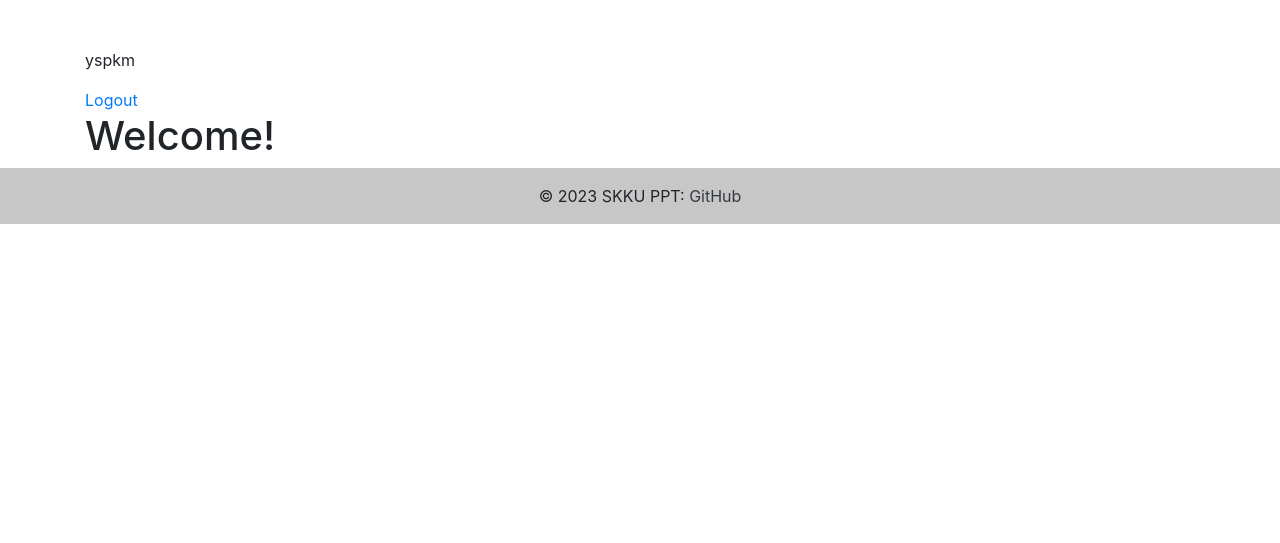
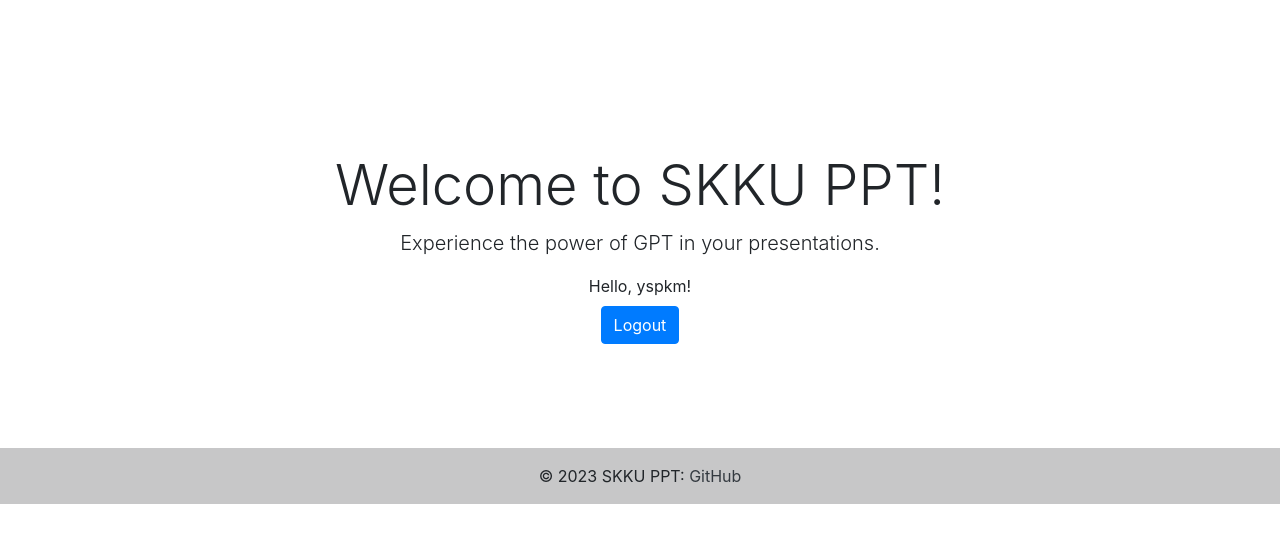
Before and after one commit to skkuppt/skkuppt, a Django app: page / in a window 1280 px wide. Shown: the part 56-599 px from the top of the page. Run offline with Django 3.2, Linux system fonts and the light colour scheme; a user stored in the database is signed in; some libraries are stand-ins or nearby versions.

```diff
--- a/src/generator/frontend/templates/index.html
+++ b/src/generator/frontend/templates/index.html
@@ -2,15 +2,34 @@
 
 {% block main_area %}
 
-
-{% if request.user.is_authenticated %}
-  <p>{{ request.user.username }}</p>
-  <a href="{% url 'logout' %}">Logout</a>
-{% else %}
-  <a href="{% url 'login' %}">Login</a>
-  <a href="{% url 'signup' %}">Signup</a>
-{% endif %}
-
-<h1>Welcome!</h1>
+<!-- Bootstrap Carousel for Sliding Effect -->
+<div id="mainCarousel" class="carousel slide" data-ride="carousel">
+  <div class="carousel-inner">
+    <div class="carousel-item active">
+      <div class="d-flex justify-content-center align-items-center" style="min-height: 400px;">
+        <div class="text-center">
+          <h1 class="display-4">Welcome to SKKU PPT!</h1>
+          <p class="lead">Experience the power of GPT in your presentations.</p>
+          {% if request.user.is_authenticated %}
+            <p class="mb-2">Hello, {{ request.user.username }}!</p>
+            <a href="{% url 'logout' %}" class="btn btn-primary">Logout</a>
+          {% else %}
+            <a href="{% url 'login' %}" class="btn btn-primary">Login</a>
+            <a href="{% url 'signup' %}" class="btn btn-secondary">Signup</a>
+          {% endif %}
+        </div>
+      </div>
+    </div>
+    <!-- Additional carousel items can be added here for more content -->
+  </div>
+  <a class="carousel-control-prev" href="#mainCarousel" role="button" data-slide="prev">
+    <span class="carousel-control-prev-icon" aria-hidden="true"></span>
+    <span class="sr-only">Previous</span>
+  </a>
+  <a class="carousel-control-next" href="#mainCarousel" role="button" data-slide="next">
+    <span class="carousel-control-next-icon" aria-hidden="true"></span>
+    <span class="sr-only">Next</span>
+  </a>
+</div>
 
 {% endblock %}
--- a/src/generator/frontend/templates/login.html
+++ b/src/generator/frontend/templates/login.html
@@ -1,3 +1,6 @@
+{% extends "base.html" %}
+
+{% block main_area %}
 <h1>Login</h1>
 <form method="POST">
     {% csrf_token %}
@@ -5,3 +8,5 @@
     <button type="submit">Login</button>
     <a href="{% url 'signup' %}">Dont have Account Create</a>
 </form>
+
+{% endblock %}
--- a/src/generator/frontend/templates/signup.html
+++ b/src/generator/frontend/templates/signup.html
@@ -1,3 +1,8 @@
+{% extends "base.html" %}
+
+{% block main_area %}
+
+
 <h1>Signup</h1>
 <form method="POST">
     {% csrf_token %}
@@ -5,3 +10,4 @@
     <button type="submit">Signup</button>
     <a href="{% url 'login' %}">Already have account?</a>
 </form>
+{% endblock %}
```
Also changed, not shown: src/generator/frontend/templates/components/authentication/login_modal.html (added, +30 -0 lines), src/generator/frontend/templates/components/authentication/signup_modal.html (added, +38 -0 lines), src/generator/frontend/db.sqlite3.
